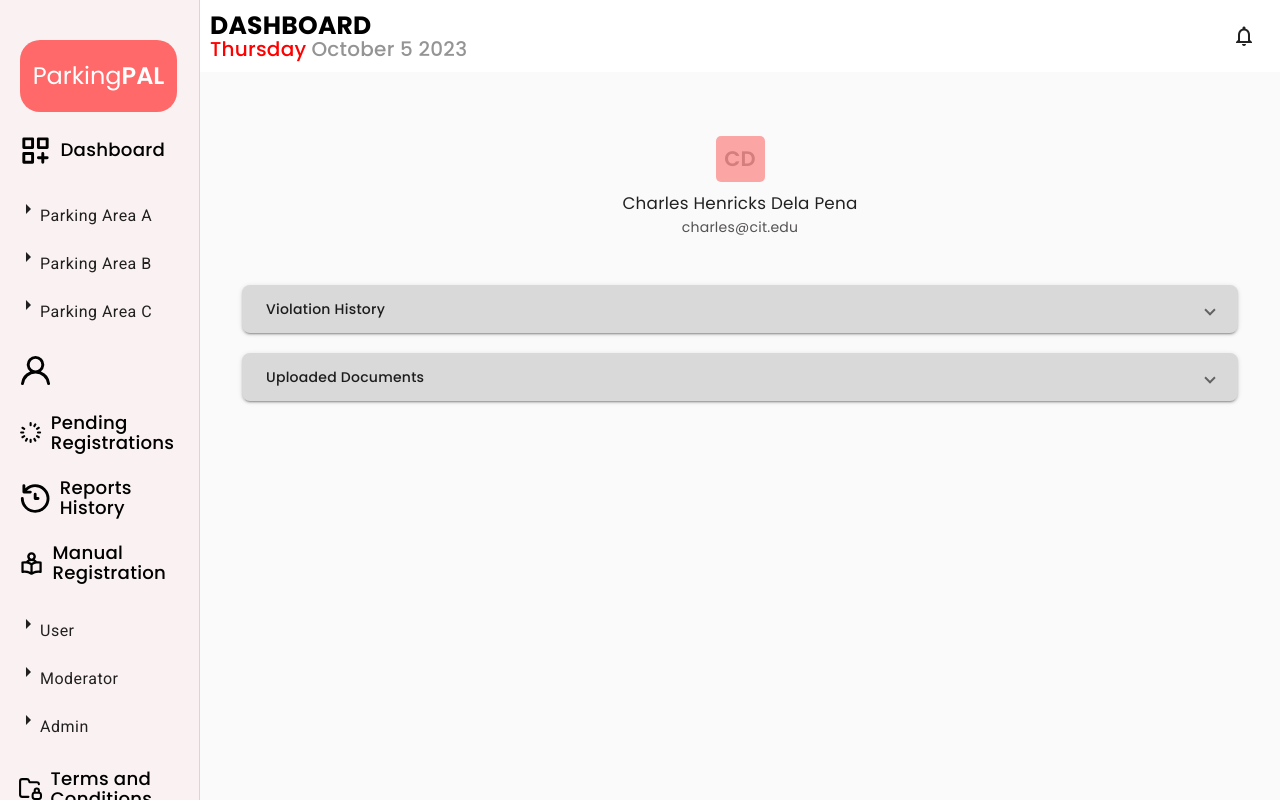
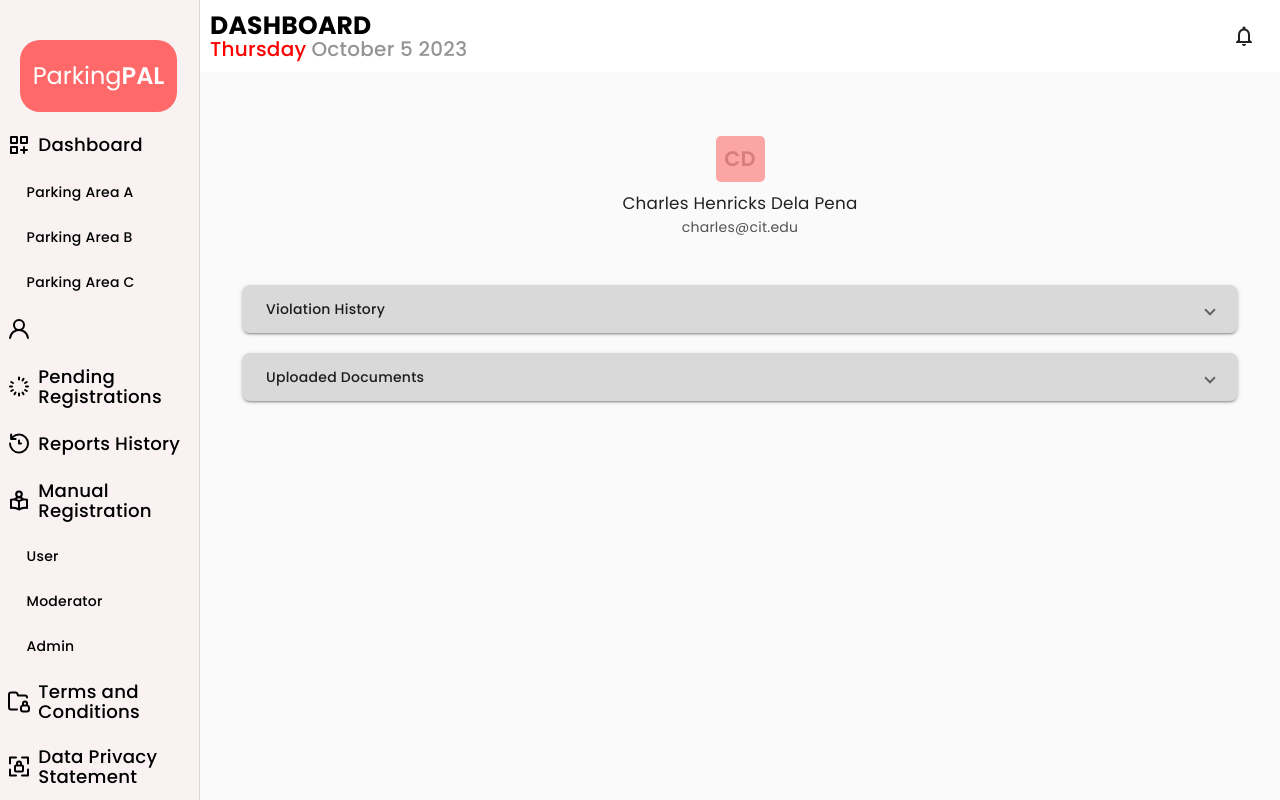
Before and after one commit to LM-Inocentes/ParkPal, an Angular app in the folder ParkPal/: page /my-profile in a window 1280 px wide. Built offline with nearby package versions, Linux system fonts and the light colour scheme.

Commit message:
other front end additionals

```diff
--- a/ParkPal/src/app/app-navigation/app-navigation.component.html
+++ b/ParkPal/src/app/app-navigation/app-navigation.component.html
@@ -14,89 +14,344 @@
     <mat-nav-list>
       <!-- dashboard -->
       <a class="mat-nav-list-btns" href="/dashboard">
-        <svg xmlns="http://www.w3.org/2000/svg" data-name="Layer 1" viewBox="0 0 24 24" id="create-dashboard"><path fill="currentcolor" d="M10 13H4a1 1 0 0 0-1 1v6a1 1 0 0 0 1 1h6a1 1 0 0 0 1-1v-6a1 1 0 0 0-1-1Zm-1 6H5v-4h4ZM20 3h-6a1 1 0 0 0-1 1v6a1 1 0 0 0 1 1h6a1 1 0 0 0 1-1V4a1 1 0 0 0-1-1Zm-1 6h-4V5h4Zm1 7h-2v-2a1 1 0 0 0-2 0v2h-2a1 1 0 0 0 0 2h2v2a1 1 0 0 0 2 0v-2h2a1 1 0 0 0 0-2ZM10 3H4a1 1 0 0 0-1 1v6a1 1 0 0 0 1 1h6a1 1 0 0 0 1-1V4a1 1 0 0 0-1-1ZM9 9H5V5h4Z"></path></svg>
+        <div class="categ_svg_icon_style">
+          <svg
+            xmlns="http://www.w3.org/2000/svg"
+            data-name="Layer 1"
+            viewBox="0 0 24 24"
+            id="create-dashboard"
+          >
+            <path
+              fill="currentcolor"
+              d="M10 13H4a1 1 0 0 0-1 1v6a1 1 0 0 0 1 1h6a1 1 0 0 0 1-1v-6a1 1 0 0 0-1-1Zm-1 6H5v-4h4ZM20 3h-6a1 1 0 0 0-1 1v6a1 1 0 0 0 1 1h6a1 1 0 0 0 1-1V4a1 1 0 0 0-1-1Zm-1 6h-4V5h4Zm1 7h-2v-2a1 1 0 0 0-2 0v2h-2a1 1 0 0 0 0 2h2v2a1 1 0 0 0 2 0v-2h2a1 1 0 0 0 0-2ZM10 3H4a1 1 0 0 0-1 1v6a1 1 0 0 0 1 1h6a1 1 0 0 0 1-1V4a1 1 0 0 0-1-1ZM9 9H5V5h4Z"
+            ></path>
+          </svg>
+        </div>
         <p>Dashboard</p>
       </a>
 
-      <mat-list>
-        <a mat-list-item href=""
-          ><mat-icon mat-list-icon>arrow_right</mat-icon>Parking Area A</a
+      <!-- dashboard sub btn -->
+
+      <!-- Parking Area A  -->
+      <div class="dashboard_sub">
+        <a class="dashboard_sub_btn" href="">
+          <!-- <div class="dashboard_sub_btn_icon">
+            <svg
+              xmlns="http://www.w3.org/2000/svg"
+              enable-background="new 0 0 64 64"
+              viewBox="0 0 64 64"
+              id="parking-area"
+              width="24"
+              height="24"
+            >
+              <path
+                fill="currentcolor"
+                d="M52,1H30c-2.206,0-4,1.794-4,4v2h-3c0-3.309-2.691-6-6-6s-6,2.691-6,6v52h-1c-1.104,0-2,0.896-2,2s0.896,2,2,2h14
+                c1.104,0,2-0.896,2-2s-0.896-2-2-2h-1V31h3v2c0,2.206,1.794,4,4,4h22c2.206,0,4-1.794,4-4V5C56,2.794,54.206,1,52,1z M15,59V7
+                c0-1.103,0.897-2,2-2s2,0.897,2,2v52H15z M23,27V11h3v16H23z M30,33V5h22l0.003,28H30z"
+              ></path>
+              <path
+                d="M41,9h-5c-1.104,0-2,0.896-2,2v10v7c0,1.104,0.896,2,2,2s2-0.896,2-2v-5h3c3.859,0,7-3.141,7-7S44.859,9,41,9z M41,19h-3
+                v-6h3c1.654,0,3,1.346,3,3S42.654,19,41,19z"
+              ></path>
+            </svg>
+          </div> -->
+          <p class="dashboard_sub_btn_txt">Parking Area A</p></a
         >
-        <a mat-list-item href=""
-          ><mat-icon mat-list-icon>arrow_right</mat-icon>Parking Area B</a
+
+        <!-- End Parking Area A  -->
+        <!-- Parking Area B  -->
+        <a href="" class="dashboard_sub_btn">
+          <!-- <div class="dashboard_sub_btn_icon">
+            <svg
+              xmlns="http://www.w3.org/2000/svg"
+              enable-background="new 0 0 64 64"
+              viewBox="0 0 64 64"
+              id="parking-area"
+              width="24"
+              height="24"
+            >
+              <path
+                d="M52,1H30c-2.206,0-4,1.794-4,4v2h-3c0-3.309-2.691-6-6-6s-6,2.691-6,6v52h-1c-1.104,0-2,0.896-2,2s0.896,2,2,2h14
+                c1.104,0,2-0.896,2-2s-0.896-2-2-2h-1V31h3v2c0,2.206,1.794,4,4,4h22c2.206,0,4-1.794,4-4V5C56,2.794,54.206,1,52,1z M15,59V7
+                c0-1.103,0.897-2,2-2s2,0.897,2,2v52H15z M23,27V11h3v16H23z M30,33V5h22l0.003,28H30z"
+              ></path>
+              <path
+                d="M41,9h-5c-1.104,0-2,0.896-2,2v10v7c0,1.104,0.896,2,2,2s2-0.896,2-2v-5h3c3.859,0,7-3.141,7-7S44.859,9,41,9z M41,19h-3
+                v-6h3c1.654,0,3,1.346,3,3S42.654,19,41,19z"
+              ></path>
+            </svg>
+          </div> -->
+          <p class="dashboard_sub_btn_txt">Parking Area B</p></a
         >
-        <a mat-list-item href=""
-          ><mat-icon mat-list-icon>arrow_right</mat-icon>Parking Area C</a
+
+        <!-- End Parking Area B  -->
+        <!-- Parking Area C  -->
+
+        <a href="" class="dashboard_sub_btn">
+          <!-- <div class="dashboard_sub_btn_icon">
+            <svg
+              xmlns="http://www.w3.org/2000/svg"
+              enable-background="new 0 0 64 64"
+              viewBox="0 0 64 64"
+              id="parking-area"
+              width="24"
+              height="24"
+            >
+              <path
+                d="M52,1H30c-2.206,0-4,1.794-4,4v2h-3c0-3.309-2.691-6-6-6s-6,2.691-6,6v52h-1c-1.104,0-2,0.896-2,2s0.896,2,2,2h14
+                c1.104,0,2-0.896,2-2s-0.896-2-2-2h-1V31h3v2c0,2.206,1.794,4,4,4h22c2.206,0,4-1.794,4-4V5C56,2.794,54.206,1,52,1z M15,59V7
+                c0-1.103,0.897-2,2-2s2,0.897,2,2v52H15z M23,27V11h3v16H23z M30,33V5h22l0.003,28H30z"
+              ></path>
+              <path
+                d="M41,9h-5c-1.104,0-2,0.896-2,2v10v7c0,1.104,0.896,2,2,2s2-0.896,2-2v-5h3c3.859,0,7-3.141,7-7S44.859,9,41,9z M41,19h-3
+                v-6h3c1.654,0,3,1.346,3,3S42.654,19,41,19z"
+              ></path>
+            </svg>
+          </div> -->
+          <p class="dashboard_sub_btn_txt">Parking Area C</p></a
         >
-      </mat-list>
+        <!-- End Parking Area C  -->
+      </div>
       <!-- end of dashboard -->
-
 
       <!-- Profile -->
       <a class="mat-nav-list-btns" href="/my-profile">
-        <svg xmlns="http://www.w3.org/2000/svg" viewBox="0 0 24 24" id="user"><path fill="currentcolor" d="M15.71,12.71a6,6,0,1,0-7.42,0,10,10,0,0,0-6.22,8.18,1,1,0,0,0,2,.22,8,8,0,0,1,15.9,0,1,1,0,0,0,1,.89h.11a1,1,0,0,0,.88-1.1A10,10,0,0,0,15.71,12.71ZM12,12a4,4,0,1,1,4-4A4,4,0,0,1,12,12Z"></path></svg>
-        <p>{{Firstname}}</p>
+        <div class="categ_svg_icon_style">
+          <svg xmlns="http://www.w3.org/2000/svg" viewBox="0 0 24 24" id="user">
+            <path
+              fill="currentcolor"
+              d="M15.71,12.71a6,6,0,1,0-7.42,0,10,10,0,0,0-6.22,8.18,1,1,0,0,0,2,.22,8,8,0,0,1,15.9,0,1,1,0,0,0,1,.89h.11a1,1,0,0,0,.88-1.1A10,10,0,0,0,15.71,12.71ZM12,12a4,4,0,1,1,4-4A4,4,0,0,1,12,12Z"
+            ></path>
+          </svg>
+        </div>
+        <p>{{ Firstname }}</p>
       </a>
       <!-- end of Profile -->
 
       <!-- Pending reg -->
       <a class="mat-nav-list-btns" href="/pending-registrations">
-        <svg xmlns="http://www.w3.org/2000/svg" data-name="Layer 1" viewBox="0 0 24 24" id="spinner-alt"><path fill="currentcolor" d="M6.804 15a1 1 0 0 0-1.366-.366l-1.732 1a1 1 0 0 0 1 1.732l1.732-1A1 1 0 0 0 6.804 15ZM3.706 8.366l1.732 1a1 1 0 1 0 1-1.732l-1.732-1a1 1 0 0 0-1 1.732ZM6 12a1 1 0 0 0-1-1H3a1 1 0 0 0 0 2h2a1 1 0 0 0 1-1Zm11.196-3a1 1 0 0 0 1.366.366l1.732-1a1 1 0 1 0-1-1.732l-1.732 1A1 1 0 0 0 17.196 9ZM15 6.804a1 1 0 0 0 1.366-.366l1-1.732a1 1 0 1 0-1.732-1l-1 1.732A1 1 0 0 0 15 6.804Zm5.294 8.83-1.732-1a1 1 0 1 0-1 1.732l1.732 1a1 1 0 0 0 1-1.732Zm-3.928 1.928a1 1 0 1 0-1.732 1l1 1.732a1 1 0 1 0 1.732-1ZM21 11h-2a1 1 0 0 0 0 2h2a1 1 0 0 0 0-2Zm-9 7a1 1 0 0 0-1 1v2a1 1 0 0 0 2 0v-2a1 1 0 0 0-1-1Zm-3-.804a1 1 0 0 0-1.366.366l-1 1.732a1 1 0 0 0 1.732 1l1-1.732A1 1 0 0 0 9 17.196ZM12 2a1 1 0 0 0-1 1v2a1 1 0 0 0 2 0V3a1 1 0 0 0-1-1Z"></path></svg>
+        <div class="categ_svg_icon_style">
+          <svg
+            xmlns="http://www.w3.org/2000/svg"
+            data-name="Layer 1"
+            viewBox="0 0 24 24"
+            id="spinner-alt"
+            height="35"
+            width="35"
+          >
+            <path
+              fill="currentcolor"
+              d="M6.804 15a1 1 0 0 0-1.366-.366l-1.732 1a1 1 0 0 0 1 1.732l1.732-1A1 1 0 0 0 6.804 15ZM3.706 8.366l1.732 1a1 1 0 1 0 1-1.732l-1.732-1a1 1 0 0 0-1 1.732ZM6 12a1 1 0 0 0-1-1H3a1 1 0 0 0 0 2h2a1 1 0 0 0 1-1Zm11.196-3a1 1 0 0 0 1.366.366l1.732-1a1 1 0 1 0-1-1.732l-1.732 1A1 1 0 0 0 17.196 9ZM15 6.804a1 1 0 0 0 1.366-.366l1-1.732a1 1 0 1 0-1.732-1l-1 1.732A1 1 0 0 0 15 6.804Zm5.294 8.83-1.732-1a1 1 0 1 0-1 1.732l1.732 1a1 1 0 0 0 1-1.732Zm-3.928 1.928a1 1 0 1 0-1.732 1l1 1.732a1 1 0 1 0 1.732-1ZM21 11h-2a1 1 0 0 0 0 2h2a1 1 0 0 0 0-2Zm-9 7a1 1 0 0 0-1 1v2a1 1 0 0 0 2 0v-2a1 1 0 0 0-1-1Zm-3-.804a1 1 0 0 0-1.366.366l-1 1.732a1 1 0 0 0 1.732 1l1-1.732A1 1 0 0 0 9 17.196ZM12 2a1 1 0 0 0-1 1v2a1 1 0 0 0 2 0V3a1 1 0 0 0-1-1Z"
+            ></path>
+          </svg>
+        </div>
         <p>Pending Registrations</p>
       </a>
       <!-- end of Pending reg -->
 
-
       <!-- history reports -->
       <a class="mat-nav-list-btns" href="">
-        <svg xmlns="http://www.w3.org/2000/svg" viewBox="0 0 24 24" id="history"><path fill="currentcolor" d="M12,2A10,10,0,0,0,5.12,4.77V3a1,1,0,0,0-2,0V7.5a1,1,0,0,0,1,1H8.62a1,1,0,0,0,0-2H6.22A8,8,0,1,1,4,12a1,1,0,0,0-2,0A10,10,0,1,0,12,2Zm0,6a1,1,0,0,0-1,1v3a1,1,0,0,0,1,1h2a1,1,0,0,0,0-2H13V9A1,1,0,0,0,12,8Z"></path></svg>
+        <div class="categ_svg_icon_style">
+          <svg
+            xmlns="http://www.w3.org/2000/svg"
+            viewBox="0 0 24 24"
+            id="history"
+            height="35"
+            width="35"
+          >
+            <path
+              fill="currentcolor"
+              d="M12,2A10,10,0,0,0,5.12,4.77V3a1,1,0,0,0-2,0V7.5a1,1,0,0,0,1,1H8.62a1,1,0,0,0,0-2H6.22A8,8,0,1,1,4,12a1,1,0,0,0-2,0A10,10,0,1,0,12,2Zm0,6a1,1,0,0,0-1,1v3a1,1,0,0,0,1,1h2a1,1,0,0,0,0-2H13V9A1,1,0,0,0,12,8Z"
+            ></path>
+          </svg>
+        </div>
         <p>Reports History</p>
       </a>
       <!-- end of history reports -->
 
       <!-- Manual Registration -->
-      <a class="mat-nav-list-btns" href="">
-        <svg xmlns="http://www.w3.org/2000/svg" viewBox="0 0 24 24" id="book-reader"><path fill="currentcolor" d="M20.18,10.19A11.9,11.9,0,0,0,18,10c-.42,0-.83,0-1.24.08a5.91,5.91,0,0,0-1.91-1.65,3.81,3.81,0,0,0,1-2.57,3.86,3.86,0,0,0-7.72,0,3.81,3.81,0,0,0,1,2.57,6.11,6.11,0,0,0-1.91,1.64C6.83,10,6.42,10,6,10a11.9,11.9,0,0,0-2.18.21,1,1,0,0,0-.82,1v8.25a1,1,0,0,0,.36.77,1,1,0,0,0,.82.22A9.75,9.75,0,0,1,6,20.23a9.89,9.89,0,0,1,5.45,1.63h0l0,0,.13.05h0A1.09,1.09,0,0,0,12,22a.87.87,0,0,0,.28-.05l.07,0,.13-.05,0,0h0A9.89,9.89,0,0,1,18,20.23a9.75,9.75,0,0,1,1.82.18,1,1,0,0,0,.82-.22,1,1,0,0,0,.36-.77V11.17A1,1,0,0,0,20.18,10.19ZM12,4a1.86,1.86,0,0,1,0,3.71h0A1.86,1.86,0,0,1,12,4ZM11,19.33a11.92,11.92,0,0,0-5-1.1c-.33,0-.66,0-1,.05V12a9.63,9.63,0,0,1,2.52.05l.11,0A10,10,0,0,1,11,13.33Zm1-7.73a11.77,11.77,0,0,0-1.38-.68l-.06,0c-.33-.13-.66-.26-1-.36A4,4,0,0,1,12,9.69h0a4,4,0,0,1,2.44.85A12.43,12.43,0,0,0,12,11.6Zm7,6.68a11.6,11.6,0,0,0-6,1v-6a9.76,9.76,0,0,1,3.37-1.22l.2,0A9.39,9.39,0,0,1,19,12Z"></path></svg>
+      <a class="mat-nav-list-btns">
+        <div class="categ_svg_icon_style">
+          <svg
+            xmlns="http://www.w3.org/2000/svg"
+            viewBox="0 0 24 24"
+            id="book-reader"
+            height="35"
+            width="45"
+          >
+            <path
+              fill="currentcolor"
+              d="M20.18,10.19A11.9,11.9,0,0,0,18,10c-.42,0-.83,0-1.24.08a5.91,5.91,0,0,0-1.91-1.65,3.81,3.81,0,0,0,1-2.57,3.86,3.86,0,0,0-7.72,0,3.81,3.81,0,0,0,1,2.57,6.11,6.11,0,0,0-1.91,1.64C6.83,10,6.42,10,6,10a11.9,11.9,0,0,0-2.18.21,1,1,0,0,0-.82,1v8.25a1,1,0,0,0,.36.77,1,1,0,0,0,.82.22A9.75,9.75,0,0,1,6,20.23a9.89,9.89,0,0,1,5.45,1.63h0l0,0,.13.05h0A1.09,1.09,0,0,0,12,22a.87.87,0,0,0,.28-.05l.07,0,.13-.05,0,0h0A9.89,9.89,0,0,1,18,20.23a9.75,9.75,0,0,1,1.82.18,1,1,0,0,0,.82-.22,1,1,0,0,0,.36-.77V11.17A1,1,0,0,0,20.18,10.19ZM12,4a1.86,1.86,0,0,1,0,3.71h0A1.86,1.86,0,0,1,12,4ZM11,19.33a11.92,11.92,0,0,0-5-1.1c-.33,0-.66,0-1,.05V12a9.63,9.63,0,0,1,2.52.05l.11,0A10,10,0,0,1,11,13.33Zm1-7.73a11.77,11.77,0,0,0-1.38-.68l-.06,0c-.33-.13-.66-.26-1-.36A4,4,0,0,1,12,9.69h0a4,4,0,0,1,2.44.85A12.43,12.43,0,0,0,12,11.6Zm7,6.68a11.6,11.6,0,0,0-6,1v-6a9.76,9.76,0,0,1,3.37-1.22l.2,0A9.39,9.39,0,0,1,19,12Z"
+            ></path>
+          </svg>
+        </div>
         <p>Manual Registration</p>
       </a>
       <!-- end of Manual Registration -->
+      <!-- User -->
+      <div class="ManualReg_sub">
+        <a href="/user-registration" class="ManualReg_sub_btn">
+          <!-- <div class="ManualReg_sub_btn_icon">
+            <svg
+              xmlns="http://www.w3.org/2000/svg"
+              width="24"
+              height="24"
+              id="user"
+            >
+              <g
+                fill="none"
+                fill-rule="evenodd"
+                stroke="#000"
+                stroke-linecap="round"
+                stroke-linejoin="round"
+                stroke-width="2"
+                transform="translate(1 1)"
+              >
+                <path d="M15 18v-2a4 4 0 0 0-4-4H4a4 4 0 0 0-4 4v2"></path>
+                <circle cx="7.5" cy="4" r="4"></circle>
+                <path d="M19 5v6M22 8h-6"></path>
+              </g>
+            </svg>
+          </div> -->
+          <p class="ManualReg_sub_btn_txt">User</p></a
+        >
 
-      <mat-list>
-        <a mat-list-item href="/user-registration"
-          ><mat-icon mat-list-icon>arrow_right</mat-icon>User</a
+        <!-- End of User  -->
+        <!-- Moderator  -->
+        <a href="/mod-registration" class="ManualReg_sub_btn">
+          <!-- <div class="ManualReg_sub_btn_icon">
+            <svg
+              xmlns="http://www.w3.org/2000/svg"
+              width="24"
+              height="24"
+              id="user"
+            >
+              <g
+                fill="none"
+                fill-rule="evenodd"
+                stroke="#000"
+                stroke-linecap="round"
+                stroke-linejoin="round"
+                stroke-width="2"
+                transform="translate(1 1)"
+              >
+                <path d="M15 18v-2a4 4 0 0 0-4-4H4a4 4 0 0 0-4 4v2"></path>
+                <circle cx="7.5" cy="4" r="4"></circle>
+                <path d="M19 5v6M22 8h-6"></path>
+              </g>
+            </svg>
+          </div> -->
+          <p class="ManualReg_sub_btn_txt">Moderator</p></a
         >
-        <a mat-list-item href="/mod-registration"
-          ><mat-icon mat-list-icon>arrow_right</mat-icon>Moderator</a
+
+        <!-- End of Moderator  -->
+        <!-- Admin  -->
+
+        <a href="/admin-registration" class="ManualReg_sub_btn">
+          <!-- <div class="ManualReg_sub_btn_icon">
+            <svg
+              xmlns="http://www.w3.org/2000/svg"
+              width="24"
+              height="24"
+              id="user"
+            >
+              <g
+                fill="none"
+                fill-rule="evenodd"
+                stroke="#000"
+                stroke-linecap="round"
+                stroke-linejoin="round"
+                stroke-width="2"
+                transform="translate(1 1)"
+              >
+                <path d="M15 18v-2a4 4 0 0 0-4-4H4a4 4 0 0 0-4 4v2"></path>
+                <circle cx="7.5" cy="4" r="4"></circle>
+                <path d="M19 5v6M22 8h-6"></path>
+              </g>
+            </svg>
+          </div> -->
+          <p class="ManualReg_sub_btn_txt">Admin</p></a
         >
-        <a mat-list-item href="/admin-registration"
-          ><mat-icon mat-list-icon>arrow_right</mat-icon>Admin</a
-        >
-      </mat-list>
+        <!-- End of Admin  -->
+      </div>
 
       <!-- Terms and Conditions -->
       <a class="mat-nav-list-btns" href="/terms-and-conditions">
-        <svg xmlns="http://www.w3.org/2000/svg" viewBox="0 0 24 24" id="folder-lock"><path fill="currentcolor" d="M4,4H8.56a1,1,0,0,1,.95.68l.54,1.64A1,1,0,0,0,11,7h7a1,1,0,0,1,1,1,1,1,0,0,0,2,0,3,3,0,0,0-3-3H11.72l-.32-1A3,3,0,0,0,8.56,2H4A3,3,0,0,0,1,5V18a3,3,0,0,0,3,3h6a1,1,0,0,0,0-2H4a1,1,0,0,1-1-1V5A1,1,0,0,1,4,4ZM21,15.18V14a3,3,0,0,0-6,0v1.18A3,3,0,0,0,13,18v2a3,3,0,0,0,3,3h4a3,3,0,0,0,3-3V18A3,3,0,0,0,21,15.18ZM17,14a1,1,0,0,1,2,0v1H17Zm4,6a1,1,0,0,1-1,1H16a1,1,0,0,1-1-1V18a1,1,0,0,1,1-1h4a1,1,0,0,1,1,1Z"></path></svg>
+        <div class="categ_svg_icon_style">
+          <svg
+            xmlns="http://www.w3.org/2000/svg"
+            viewBox="0 0 24 24"
+            id="folder-lock"
+            height="35"
+            width="35"
+          >
+            <path
+              fill="currentcolor"
+              d="M4,4H8.56a1,1,0,0,1,.95.68l.54,1.64A1,1,0,0,0,11,7h7a1,1,0,0,1,1,1,1,1,0,0,0,2,0,3,3,0,0,0-3-3H11.72l-.32-1A3,3,0,0,0,8.56,2H4A3,3,0,0,0,1,5V18a3,3,0,0,0,3,3h6a1,1,0,0,0,0-2H4a1,1,0,0,1-1-1V5A1,1,0,0,1,4,4ZM21,15.18V14a3,3,0,0,0-6,0v1.18A3,3,0,0,0,13,18v2a3,3,0,0,0,3,3h4a3,3,0,0,0,3-3V18A3,3,0,0,0,21,15.18ZM17,14a1,1,0,0,1,2,0v1H17Zm4,6a1,1,0,0,1-1,1H16a1,1,0,0,1-1-1V18a1,1,0,0,1,1-1h4a1,1,0,0,1,1,1Z"
+            ></path>
+          </svg>
+        </div>
         <p>Terms and Conditions</p>
       </a>
       <!-- End of Terms and Conditions -->
 
       <!-- data privacy -->
       <a class="mat-nav-list-btns" href="/data-privacy">
-        <svg xmlns="http://www.w3.org/2000/svg" viewBox="0 0 24 24" id="lock-access"><path fill="currentcolor" d="M21,2H15a1,1,0,0,0,0,2h5V9a1,1,0,0,0,2,0V3A1,1,0,0,0,21,2Zm0,12a1,1,0,0,0-1,1v5H15a1,1,0,0,0,0,2h6a1,1,0,0,0,1-1V15A1,1,0,0,0,21,14ZM12,6A3,3,0,0,0,9,9v1a2,2,0,0,0-2,2v4a2,2,0,0,0,2,2h6a2,2,0,0,0,2-2V12a2,2,0,0,0-2-2V9A3,3,0,0,0,12,6ZM11,9a1,1,0,0,1,2,0v1H11Zm4,7H9V12h6ZM3,10A1,1,0,0,0,4,9V4H9A1,1,0,0,0,9,2H3A1,1,0,0,0,2,3V9A1,1,0,0,0,3,10ZM9,20H4V15a1,1,0,0,0-2,0v6a1,1,0,0,0,1,1H9a1,1,0,0,0,0-2Z"></path></svg>
+        <div class="categ_svg_icon_style">
+          <svg
+            xmlns="http://www.w3.org/2000/svg"
+            viewBox="0 0 24 24"
+            id="lock-access"
+            height="35"
+            width="35"
+          >
+            <path
+              fill="currentcolor"
+              d="M21,2H15a1,1,0,0,0,0,2h5V9a1,1,0,0,0,2,0V3A1,1,0,0,0,21,2Zm0,12a1,1,0,0,0-1,1v5H15a1,1,0,0,0,0,2h6a1,1,0,0,0,1-1V15A1,1,0,0,0,21,14ZM12,6A3,3,0,0,0,9,9v1a2,2,0,0,0-2,2v4a2,2,0,0,0,2,2h6a2,2,0,0,0,2-2V12a2,2,0,0,0-2-2V9A3,3,0,0,0,12,6ZM11,9a1,1,0,0,1,2,0v1H11Zm4,7H9V12h6ZM3,10A1,1,0,0,0,4,9V4H9A1,1,0,0,0,9,2H3A1,1,0,0,0,2,3V9A1,1,0,0,0,3,10ZM9,20H4V15a1,1,0,0,0-2,0v6a1,1,0,0,0,1,1H9a1,1,0,0,0,0-2Z"
+            ></path>
+          </svg>
+        </div>
         <p>Data Privacy Statement</p>
       </a>
       <!-- end of dataprivacy -->
 
       <!-- feedback -->
       <a class="mat-nav-list-btns" href="/feedback">
-        <svg xmlns="http://www.w3.org/2000/svg" viewBox="0 0 24 24" id="feedback"><path fill="currentcolor" d="M22,1H15a2.44,2.44,0,0,0-2.41,2l-.92,5.05a2.44,2.44,0,0,0,.53,2,2.47,2.47,0,0,0,1.88.88H17l-.25.66A3.26,3.26,0,0,0,19.75,16a1,1,0,0,0,.92-.59l2.24-5.06A1,1,0,0,0,23,10V2A1,1,0,0,0,22,1ZM21,9.73l-1.83,4.13a1.33,1.33,0,0,1-.45-.4,1.23,1.23,0,0,1-.14-1.16l.38-1a1.68,1.68,0,0,0-.2-1.58A1.7,1.7,0,0,0,17.35,9H14.06a.46.46,0,0,1-.35-.16.5.5,0,0,1-.09-.37l.92-5A.44.44,0,0,1,15,3h6ZM9.94,13.05H7.05l.25-.66A3.26,3.26,0,0,0,4.25,8a1,1,0,0,0-.92.59L1.09,13.65a1,1,0,0,0-.09.4v8a1,1,0,0,0,1,1H9a2.44,2.44,0,0,0,2.41-2l.92-5a2.44,2.44,0,0,0-.53-2A2.47,2.47,0,0,0,9.94,13.05Zm-.48,7.58A.44.44,0,0,1,9,21H3V14.27l1.83-4.13a1.33,1.33,0,0,1,.45.4,1.23,1.23,0,0,1,.14,1.16l-.38,1a1.68,1.68,0,0,0,.2,1.58,1.7,1.7,0,0,0,1.41.74H9.94a.46.46,0,0,1,.35.16.5.5,0,0,1,.09.37Z"></path></svg>
+        <div class="categ_svg_icon_style">
+          <svg
+            xmlns="http://www.w3.org/2000/svg"
+            viewBox="0 0 24 24"
+            id="feedback"
+            height="35"
+            width="35"
+          >
+            <path
+              fill="currentcolor"
+              d="M22,1H15a2.44,2.44,0,0,0-2.41,2l-.92,5.05a2.44,2.44,0,0,0,.53,2,2.47,2.47,0,0,0,1.88.88H17l-.25.66A3.26,3.26,0,0,0,19.75,16a1,1,0,0,0,.92-.59l2.24-5.06A1,1,0,0,0,23,10V2A1,1,0,0,0,22,1ZM21,9.73l-1.83,4.13a1.33,1.33,0,0,1-.45-.4,1.23,1.23,0,0,1-.14-1.16l.38-1a1.68,1.68,0,0,0-.2-1.58A1.7,1.7,0,0,0,17.35,9H14.06a.46.46,0,0,1-.35-.16.5.5,0,0,1-.09-.37l.92-5A.44.44,0,0,1,15,3h6ZM9.94,13.05H7.05l.25-.66A3.26,3.26,0,0,0,4.25,8a1,1,0,0,0-.92.59L1.09,13.65a1,1,0,0,0-.09.4v8a1,1,0,0,0,1,1H9a2.44,2.44,0,0,0,2.41-2l.92-5a2.44,2.44,0,0,0-.53-2A2.47,2.47,0,0,0,9.94,13.05Zm-.48,7.58A.44.44,0,0,1,9,21H3V14.27l1.83-4.13a1.33,1.33,0,0,1,.45.4,1.23,1.23,0,0,1,.14,1.16l-.38,1a1.68,1.68,0,0,0,.2,1.58,1.7,1.7,0,0,0,1.41.74H9.94a.46.46,0,0,1,.35.16.5.5,0,0,1,.09.37Z"
+            ></path>
+          </svg>
+        </div>
         <p>Feedback</p>
       </a>
       <!-- end of feedback -->
 
       <!-- Logout -->
       <a class="mat-nav-list-btns" href="/" (click)="logout()">
-        <svg xmlns="http://www.w3.org/2000/svg" viewBox="0 0 24 24" id="signout"><path fill="currentcolor" d="M4,12a1,1,0,0,0,1,1h7.59l-2.3,2.29a1,1,0,0,0,0,1.42,1,1,0,0,0,1.42,0l4-4a1,1,0,0,0,.21-.33,1,1,0,0,0,0-.76,1,1,0,0,0-.21-.33l-4-4a1,1,0,1,0-1.42,1.42L12.59,11H5A1,1,0,0,0,4,12ZM17,2H7A3,3,0,0,0,4,5V8A1,1,0,0,0,6,8V5A1,1,0,0,1,7,4H17a1,1,0,0,1,1,1V19a1,1,0,0,1-1,1H7a1,1,0,0,1-1-1V16a1,1,0,0,0-2,0v3a3,3,0,0,0,3,3H17a3,3,0,0,0,3-3V5A3,3,0,0,0,17,2Z"></path></svg>
+        <div class="categ_svg_icon_style">
+          <svg
+            xmlns="http://www.w3.org/2000/svg"
+            viewBox="0 0 24 24"
+            id="signout"
+            height="35"
+            width="35"
+          >
+            <path
+              fill="currentcolor"
+              d="M4,12a1,1,0,0,0,1,1h7.59l-2.3,2.29a1,1,0,0,0,0,1.42,1,1,0,0,0,1.42,0l4-4a1,1,0,0,0,.21-.33,1,1,0,0,0,0-.76,1,1,0,0,0-.21-.33l-4-4a1,1,0,1,0-1.42,1.42L12.59,11H5A1,1,0,0,0,4,12ZM17,2H7A3,3,0,0,0,4,5V8A1,1,0,0,0,6,8V5A1,1,0,0,1,7,4H17a1,1,0,0,1,1,1V19a1,1,0,0,1-1,1H7a1,1,0,0,1-1-1V16a1,1,0,0,0-2,0v3a3,3,0,0,0,3,3H17a3,3,0,0,0,3-3V5A3,3,0,0,0,17,2Z"
+            ></path>
+          </svg>
+        </div>
         <p>Logout</p>
       </a>
       <!-- end of Logout -->
--- a/ParkPal/src/app/app-navigation/app-navigation.component.scss
+++ b/ParkPal/src/app/app-navigation/app-navigation.component.scss
@@ -1,29 +1,54 @@
-a{
+a {
   text-decoration: none;
   color: black;
 }
 
-svg{
-  width: 2.5em;
-  height: 2.5em;
+.categ_svg_icon_style {
+  display: flex;
+  align-items: center;
+  width: 1.5rem;
+  height: 1.5rem;
 }
 
-p{
+p {
   font-family: 'Poppins', Courier, monospace;
   font-size: 1.3em;
   font-weight: 500;
   margin: 0;
   padding: 0 0 0 0.4em;
 }
-.mat-nav-list-btns{
+
+.mat-nav-list-btns, .dashboard_sub_btn, .ManualReg_sub_btn  {
   display: flex;
   justify-content: start;
   align-items: center;
   cursor: pointer;
-  padding: 0.9em 0 0.9em 1.3em;
+  padding: 0.9em 0 0.9em 0.5em;
 }
 
-.mat-nav-list-btns:hover{
+//dashboard sub button
+.dashboard_sub_btn, .ManualReg_sub_btn{
+  padding: 0.9em 0 0.9em 1.5em;
+
+}
+.dashboard_sub, .ManualReg_sub{
+  display: flex;
+  flex-direction: column;
+
+  // dashboard sub btn
+  .dashboard_sub_btn_icon, .ManualReg_sub_btn_icon{
+    width: 1.5em;
+    height: 1.5em;
+
+  }
+
+  .dashboard_sub_btn_txt, .ManualReg_sub_btn_txt{
+    font-size: 1em;
+  }
+}
+
+
+.mat-nav-list-btns:hover {
   transition-duration: 0.4s;
   background-color: #FF6969;
   color: #FAF2F2;
@@ -110,16 +135,18 @@
 
 
 .day {
-  color: red; /* Red color for the day */
+  color: red;
+  /* Red color for the day */
   margin-right: 5px
 }
 
 .date {
-  color: rgb(148, 148, 148); /* Gray color for the date */
+  color: rgb(148, 148, 148);
+  /* Gray color for the date */
 }
 
 // title
-.main_title-header{
+.main_title-header {
   margin: 40px 0 0 20px;
   background-color: #FF6969;
   border-radius: 20px;
@@ -128,13 +155,13 @@
   align-items: center;
   width: calc(100% - 42px);
 
-  .title-header{
+  .title-header {
     padding: 20px 0 20px 0;
     margin: 0;
     font-family: 'Poppins', Courier, monospace;
     color: #FFFFFF;
 
-    .PAL-span{
+    .PAL-span {
       font-weight: 600;
     }
   }
--- a/ParkPal/src/app/app.component.ts
+++ b/ParkPal/src/app/app.component.ts
@@ -1,4 +1,5 @@
 import { Component } from '@angular/core';
+
 
 @Component({
   selector: 'app-root',
@@ -7,4 +8,6 @@
 })
 export class AppComponent {
   title = 'ParkPal';
+
+
 }
--- a/ParkPal/src/app/component/login/login.component.scss
+++ b/ParkPal/src/app/component/login/login.component.scss
@@ -183,6 +183,5 @@
         padding: 20px 20px 20px 20px;
         display: flex;
         flex-direction: column;
-        justify-content: center;
     }
 }
```
Also changed, not shown: ParkPal/angular.json (+6 -2 lines), ParkPal/src/app/app-navigation/app-navigation.component.ts (+7 -0 lines), ParkPal/src/assets/js/dropdown.js (added, +25 -0 lines), ParkPal/src/assets/svg/add-user.svg (added), ParkPal/src/assets/svg/parking-area.svg (added).
